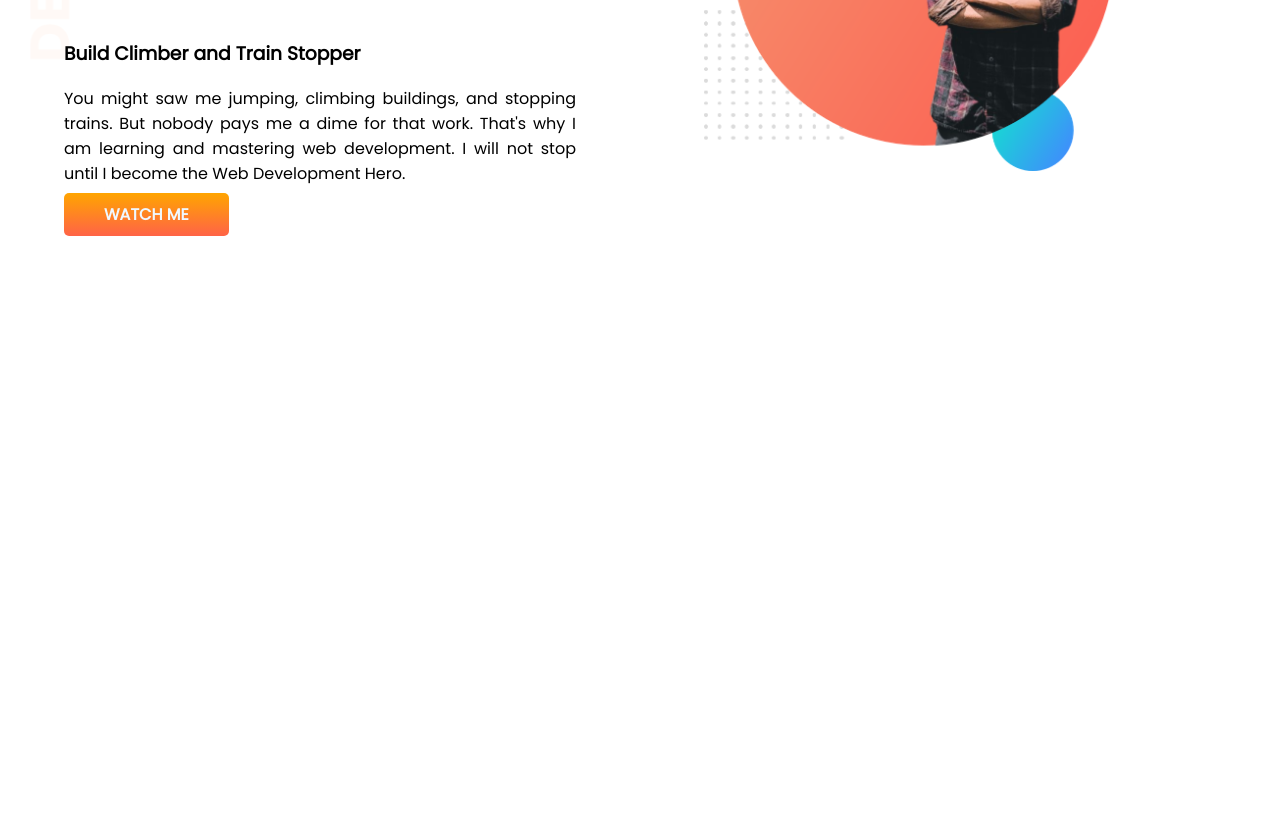
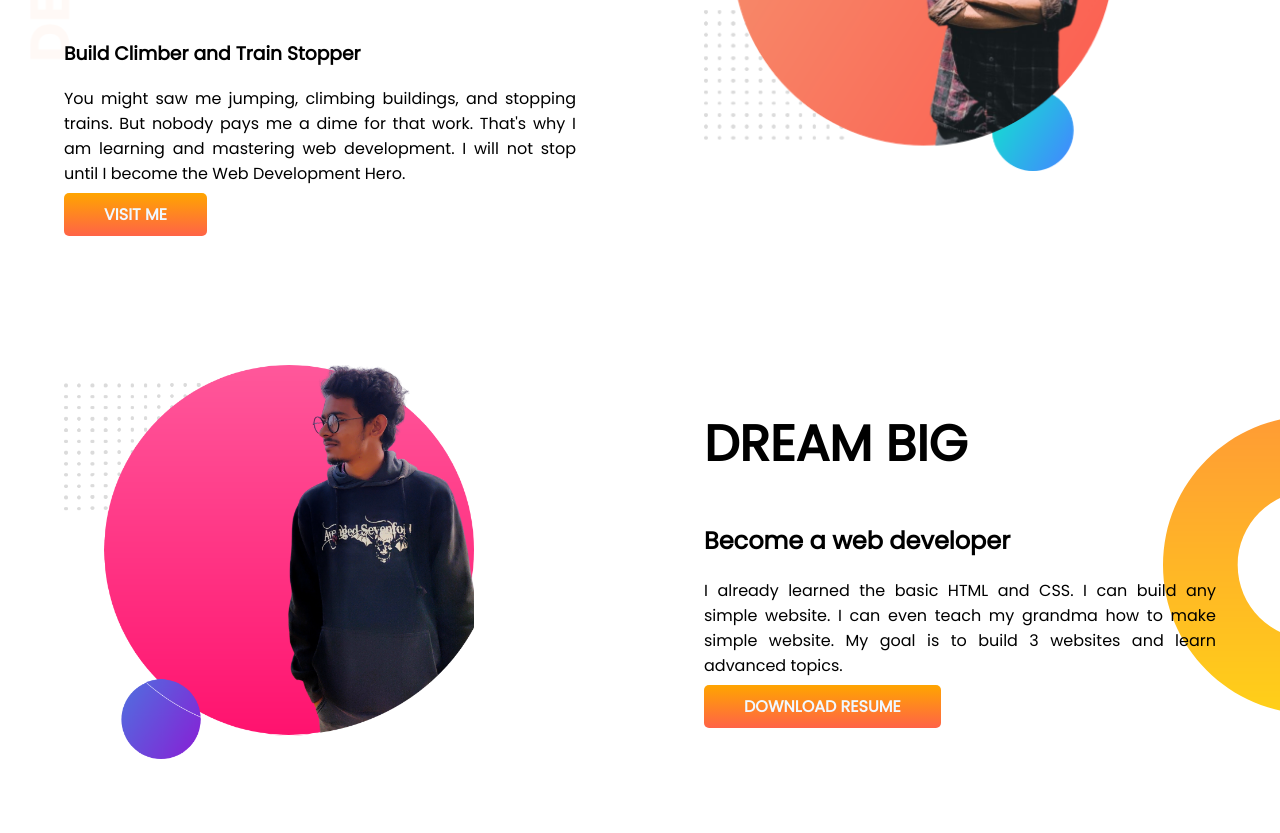
Before and after one commit to FAForhad/developer-portfolio-1, a plain HTML site: page index.html in a window 1280 px wide. Shown: the part 300-1133 px from the top of the page. Before the commit the page ends 800 px from the top, so only its background shows below. Drawn offline with Linux system fonts and the light colour scheme.

Commit message:
dream_big

```diff
--- a/index.html
+++ b/index.html
@@ -18,12 +18,24 @@
             <h3>Build Climber and Train Stopper</h3>
             <p>You might saw me jumping, climbing buildings, and stopping trains. But nobody pays me a dime for that work. That's why I am learning and mastering web development. I will not stop until I become the Web Development Hero.
             </p>
-            <a class="link-button" target="_blank" href="https://www.facebook.com/fa.forhad.81495">WATCH ME</a>
+            <a class="link-button" target="_blank" href="https://www.facebook.com/fa.forhad.81495">VISIT ME</a>
         </div>
         <div class="half-width">
             <img src="images/myDDD-bg.png" alt="">
         </div>
     </section>
+    <section class="dream_big">
+        <div class="half-width">
+            <img src="images/my-bgQ2.png" alt="">
+        </div>
+        <div class="half-width">
+            <h1>DREAM BIG</h1>
+            <h2>Become a web developer</h2>
+            <p>I already learned the basic HTML and CSS. I can build any simple website. I can even teach my grandma how to make simple website. My goal is to build 3 websites and learn advanced topics.
+            </p>
+            <a class="link-button" target="_blank" href="https://www.facebook.com/fa.forhad.81495 ">DOWNLOAD RESUME</a>
+        </div>
+    </section>
 
 </body>
 </html>
--- a/style.css
+++ b/style.css
@@ -9,6 +9,7 @@
 }
 section{
     display: flex;
+    margin-bottom: 10px;
 }
 .half-width{
     width: 50%;
@@ -33,3 +34,8 @@
     background-image: url(images/top-banner.png);
     background-repeat:no-repeat ;
 }
+.dream_big{
+    background-image: url(images/dream-bg.png);
+    background-repeat: no-repeat;
+    background-position: right;
+}
```
